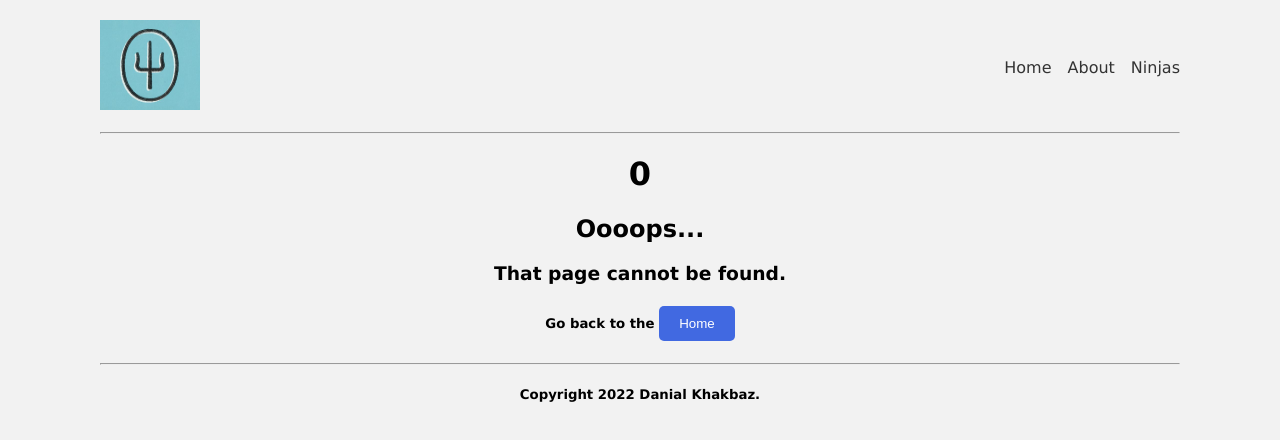
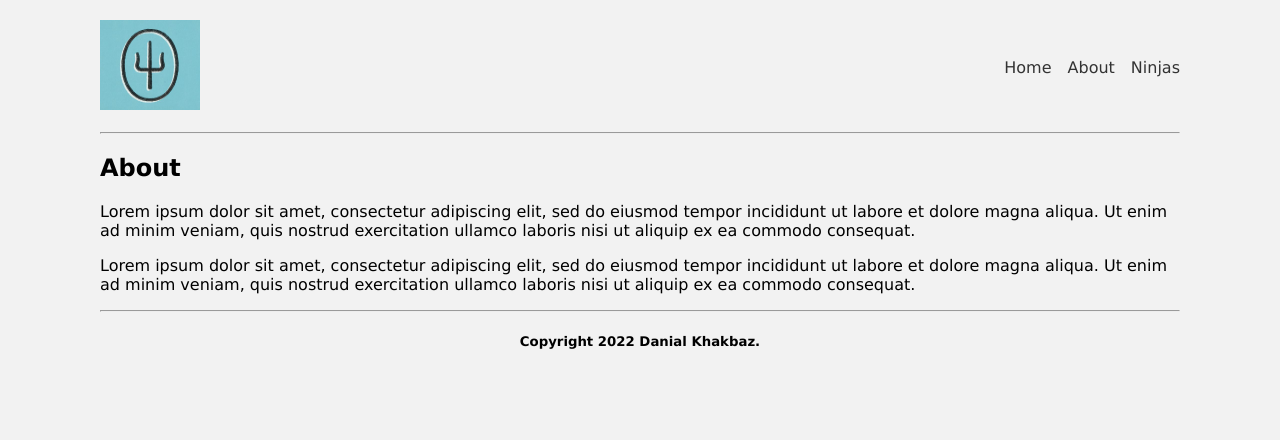
Before and after one commit to Danielkhakbaz/Ninja-Next.js-app, a Next.js app: page /about in a window 1280 px wide. Before the commit this address had no page. Shown: the top 440 px of the page. Built offline with nearby package versions, Linux system fonts and the light colour scheme.

Commit message:
FEAT: Add the about page

```diff
--- /dev/null
+++ b/pages/about/index.tsx
@@ -0,0 +1,28 @@
+import Head from "next/head";
+
+const About: React.FC = () => {
+  return (
+    <>
+      <Head>
+        <title>About | Ninja App</title>
+      </Head>
+      <>
+        <h2>About</h2>
+        <p>
+          Lorem ipsum dolor sit amet, consectetur adipiscing elit, sed do
+          eiusmod tempor incididunt ut labore et dolore magna aliqua. Ut enim ad
+          minim veniam, quis nostrud exercitation ullamco laboris nisi ut
+          aliquip ex ea commodo consequat.
+        </p>
+        <p>
+          Lorem ipsum dolor sit amet, consectetur adipiscing elit, sed do
+          eiusmod tempor incididunt ut labore et dolore magna aliqua. Ut enim ad
+          minim veniam, quis nostrud exercitation ullamco laboris nisi ut
+          aliquip ex ea commodo consequat.
+        </p>
+      </>
+    </>
+  );
+};
+
+export default About;
```
